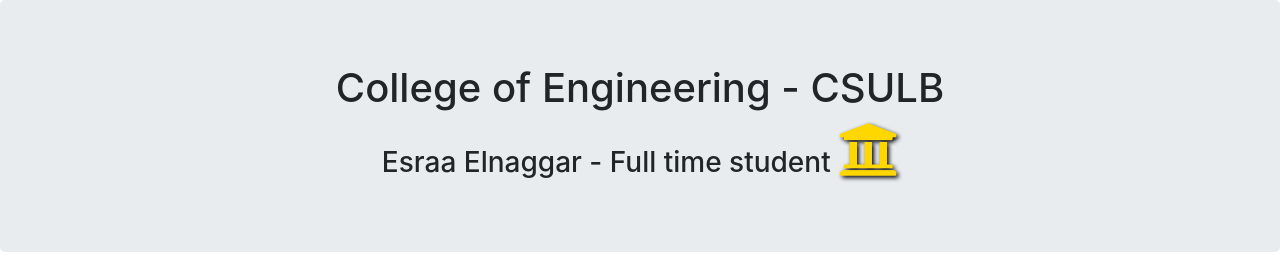
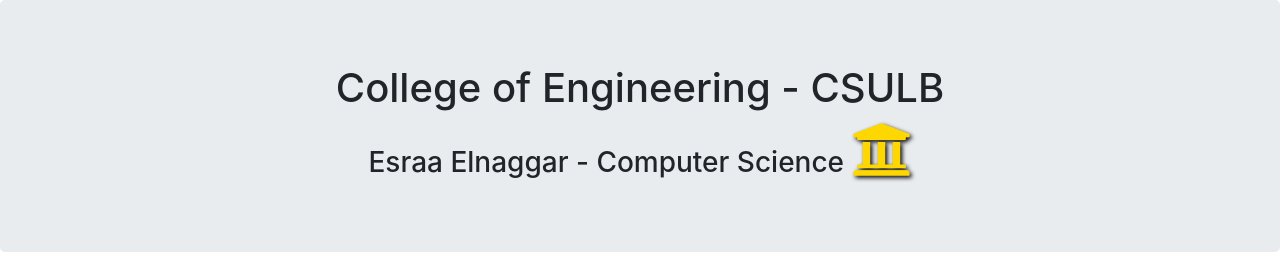
Before and after one commit to EsraaElnaggar01/BOOTSTRAP, a plain HTML site: page index.html in a window 1280 px wide. Shown: the top 279 px of the page. Drawn offline with nearby package versions, Linux system fonts and the light colour scheme.

Commit message:
Update index.html

```diff
--- a/index.html
+++ b/index.html
@@ -17,7 +17,7 @@
 
 <div class="jumbotron text-center" style="margin-bottom:0">
     <h1>College of Engineering - CSULB </h1>
-  <h3>Esraa Elnaggar - Full time student <i class="fas fa-university" style="font-size:60px;color:gold;text-shadow:2px 2px 4px #000000;"></i></h3>
+  <h3>Esraa Elnaggar - Computer Science <i class="fas fa-university" style="font-size:60px;color:gold;text-shadow:2px 2px 4px #000000;"></i></h3>
 
 </div>
 
@@ -32,7 +32,7 @@
         <p class="lead">Welcome to my Home page. I ama full time student at CSULB currently majoring in Computer Science. Currently I am in my second year on the path to hopefully graduate in 4 years.I discovered my love for coding and technology in my senior year of high school which is what made me apply for this major.At first I applied as a Computer Engineering major but quickley changed it because I realized I was into software more than hardware.I graduated form Wilson High School here in Long Beach and I am 20 year old Egyptian.My hobbies are dance, photography, coding, and interior desing which was my first option when applying for college. I am not very familiar with coding just yet but hope to learn more and more about it and perfect it during my CSULB years.</p>
       </div>
       <div class="col-md-5">
-        <img src="ElnaggarE6x6.JPG" alt="Esraa Elnaggar" width="400" height="400">
+        <img src="file:///Users/esraahesham/Desktop/ElnaggarE6x6.JPG" alt="Esraa Elnaggar" width="400" height="400">
 
       </div>
     </div>
```
